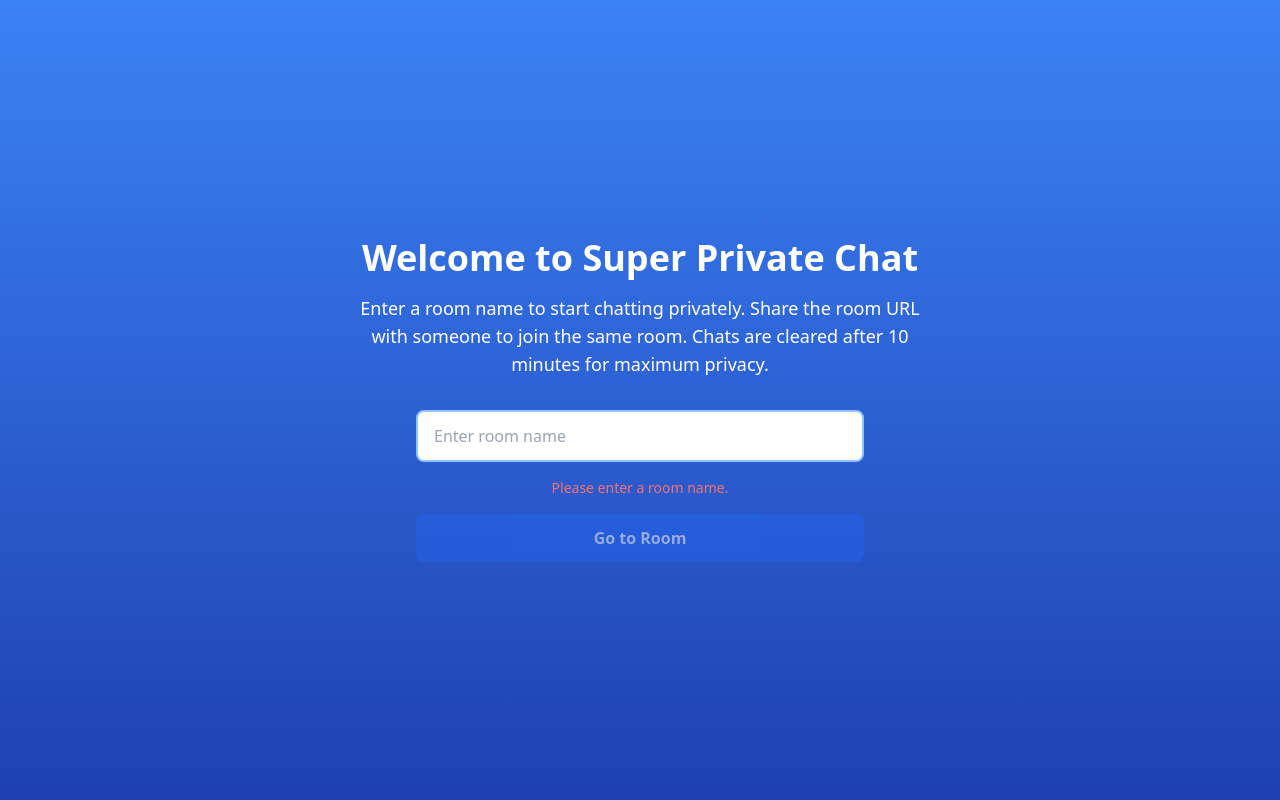
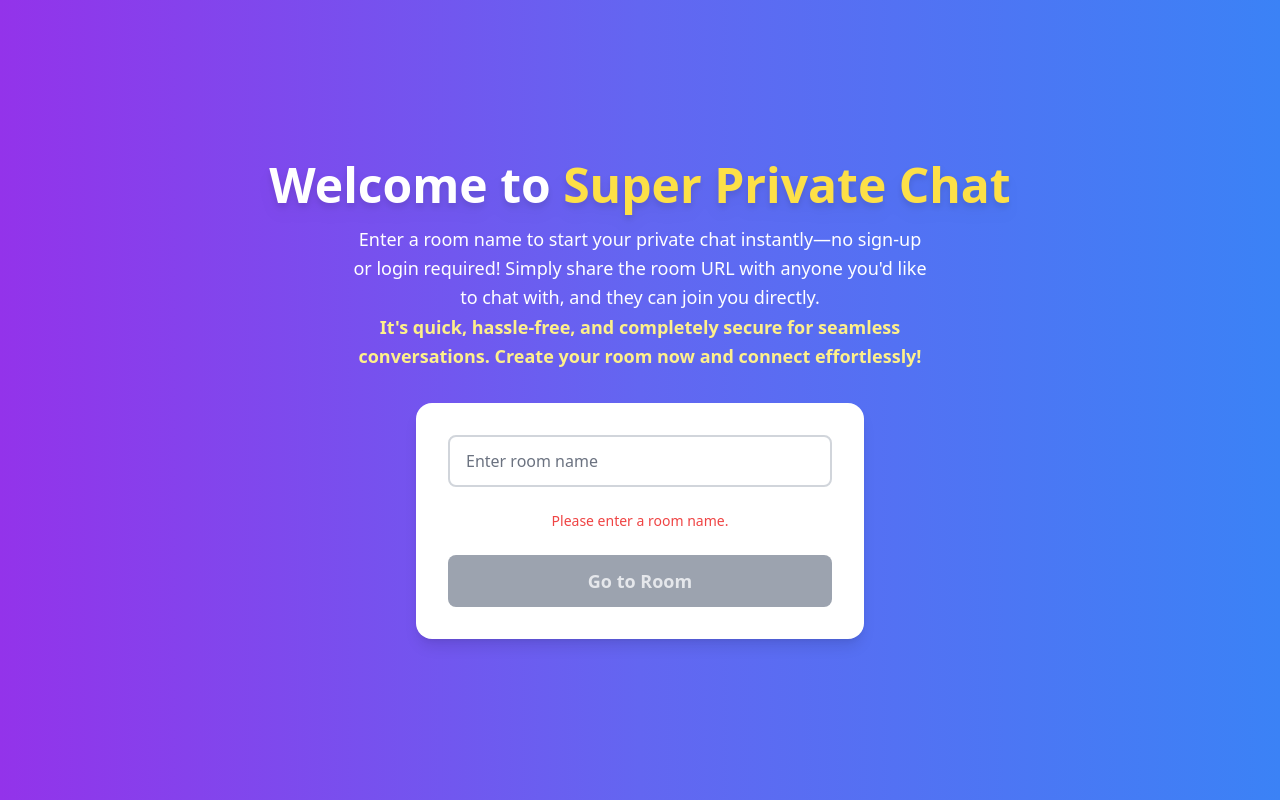
Before and after one commit to mankarshubham81/super-chat, a Next.js app: page / in a window 1280 px wide. Built offline with nearby package versions, Linux system fonts and the light colour scheme.

Commit message:
new layout changes

```diff
--- a/src/app/page.tsx
+++ b/src/app/page.tsx
@@ -15,31 +15,44 @@ export default function HomePage() {
   };
 
   return (
-    <div className="flex flex-col items-center justify-center min-h-screen bg-gradient-to-b from-blue-500 to-blue-800 p-6 text-white">
-      <h1 className="text-4xl font-extrabold mb-4 text-center">Welcome to Super Private Chat</h1>
-      <p className="text-lg mb-8 text-center max-w-xl">
-        Enter a room name to start chatting privately. Share the room URL with someone to join the same room. Chats are cleared after 10 minutes for maximum privacy.
-      </p>
-      <div className="flex flex-col space-y-4 items-center w-full max-w-md">
+    <div className="flex flex-col items-center justify-center min-h-screen bg-gradient-to-r from-purple-600 via-indigo-500 to-blue-500 p-6 text-white">
+      {/* Heading Section */}
+      <div className="text-center mb-8">
+        <h1 className="text-5xl font-extrabold mb-4 drop-shadow-lg">
+          Welcome to <span className="text-yellow-300">Super Private Chat</span>
+        </h1>
+        <p className="text-lg font-medium max-w-xl mx-auto leading-relaxed">
+        Enter a room name to start your private chat instantly—no sign-up or login required! Simply share the room URL with anyone you'd like to chat with, and they can join you directly.
+          <br />
+          <span className="font-bold text-yellow-200">
+          It's quick, hassle-free, and completely secure for seamless conversations. Create your room now and connect effortlessly!
+          </span>
+        </p>
+      </div>
+
+      {/* Room Input Section */}
+      <div className="flex flex-col space-y-6 items-center w-full max-w-md bg-white rounded-2xl shadow-lg p-8">
         <input
           type="text"
           id="room-name-input"
           placeholder="Enter room name"
           value={roomName}
           onChange={handleRoomNameChange}
-          className="w-full border-2 border-blue-300 rounded-lg px-4 py-3 text-black focus:outline-none focus:ring-2 focus:ring-blue-300"
+          className="w-full border-2 border-gray-300 rounded-lg px-4 py-3 text-gray-800 placeholder-gray-500 focus:outline-none focus:ring-4 focus:ring-purple-500"
           aria-required="true"
           aria-describedby="room-name-error"
         />
         {roomName.trim() === "" && (
-          <div id="room-name-error" className="text-red-400 text-sm">
+          <div id="room-name-error" className="text-red-500 text-sm">
             Please enter a room name.
           </div>
         )}
         <Link
           href={`/${roomName}`}
-          className={`w-full bg-blue-600 text-white px-6 py-3 rounded-lg font-semibold text-center ${
-            !isRoomNameValid ? "opacity-50 cursor-not-allowed" : "hover:bg-blue-700"
+          className={`w-full text-center py-3 rounded-lg font-semibold text-lg transition-transform ${
+            isRoomNameValid
+              ? "bg-purple-600 text-white hover:bg-purple-700 focus:outline-none focus:ring-4 focus:ring-purple-500 transform hover:scale-105"
+              : "bg-gray-400 text-gray-200 cursor-not-allowed"
           }`}
         >
           Go to Room
--- a/src/components/JoinRoomModal.tsx
+++ b/src/components/JoinRoomModal.tsx
@@ -15,23 +15,30 @@ export default function JoinRoomForm({ onJoin }: Props) {
   };
 
   return (
-    <form
-      onSubmit={handleSubmit}
-      className="flex flex-col items-center space-y-4 w-full max-w-md bg-white rounded-lg shadow-lg p-6"
-    >
+    <div className="flex items-center justify-center h-screen bg-gradient-to-br from-gray-50 to-gray-100">
+      <div className="w-full max-w-md bg-white rounded-lg shadow-lg p-6">
+        <h1 className="text-2xl font-bold text-gray-700 text-center mb-6">
+          Join Chat Room
+        </h1>
+        <form onSubmit={handleSubmit} className="space-y-4">
           <input
             type="text"
             placeholder="Enter your name"
             value={userName}
             onChange={(e) => setUserName(e.target.value)}
-        className="w-full border-2 border-gray-300 rounded-lg px-4 py-3 focus:outline-none focus:ring-2 focus:ring-blue-300"
+            className="w-full border-2 border-gray-300 rounded-lg px-4 py-3 focus:outline-none focus:ring-2 focus:ring-blue-400 text-gray-700"
           />
           <button
             type="submit"
-        className="w-full bg-blue-600 text-white px-6 py-3 rounded-lg font-semibold hover:bg-blue-700"
+            className="w-full bg-blue-600 text-white px-6 py-3 rounded-lg font-semibold hover:bg-blue-700 focus:outline-none focus:ring-2 focus:ring-blue-300"
           >
             Join Room
           </button>
         </form>
+        <p className="text-sm text-gray-500 mt-4 text-center">
+          Ensure your name is unique within the room.
+        </p>
+      </div>
+    </div>
   );
 }
```
Lines whose indentation alone changed are shown as unchanged.
